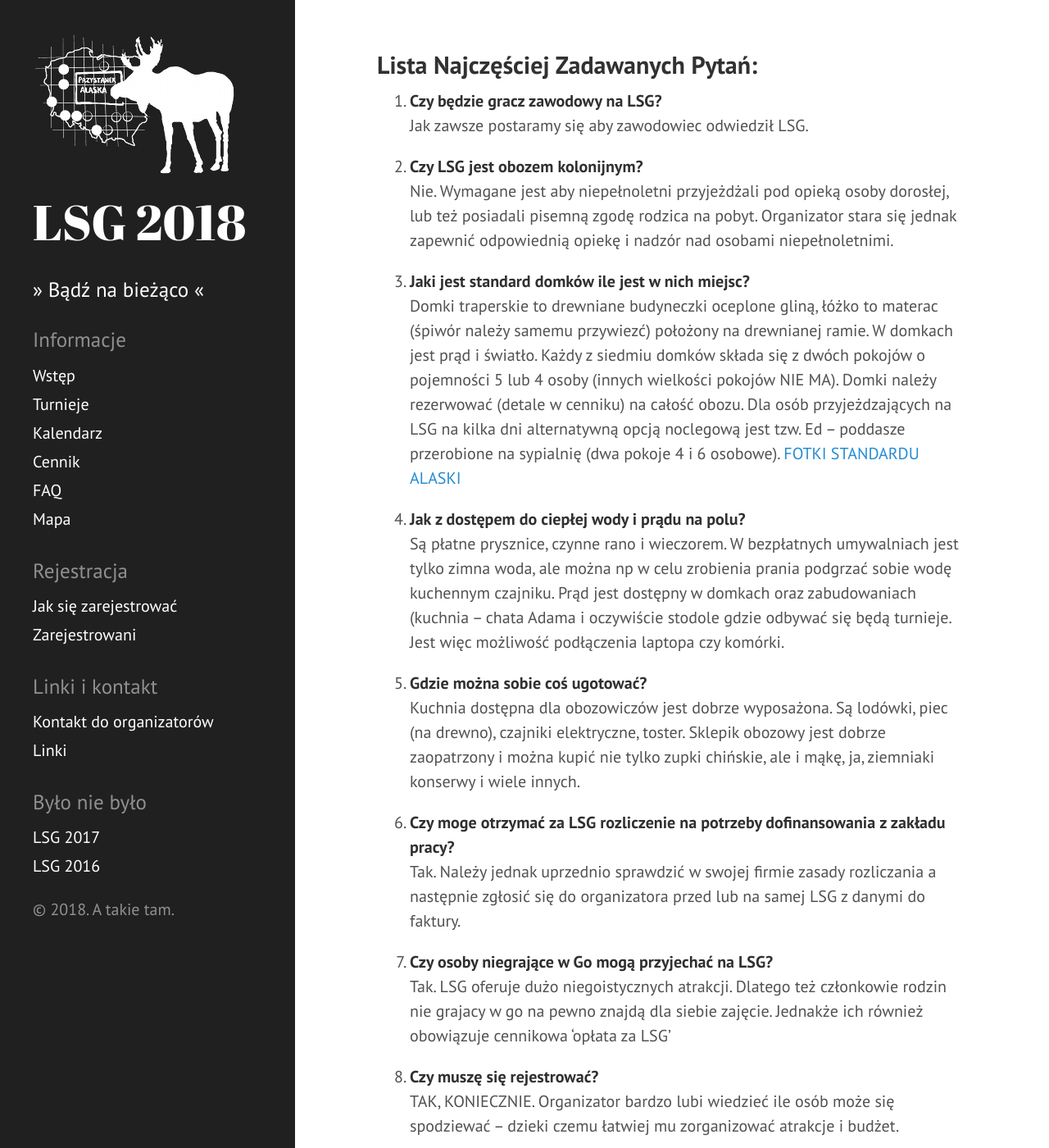
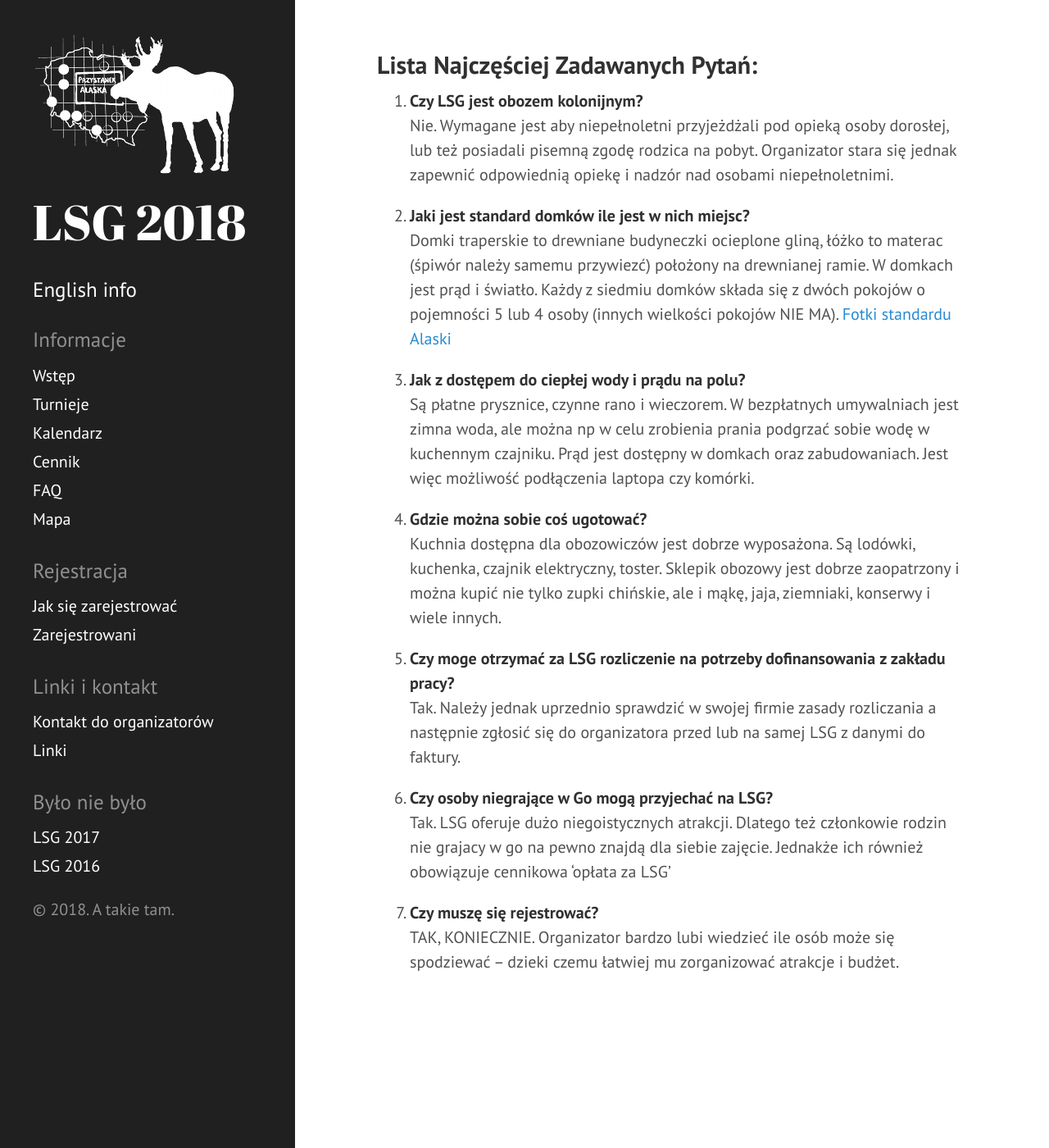
Before and after one commit to tasuki/lsg, a Jekyll site: the page built from faq.md, in a window 1280 px wide and 1400 px high. Shown: the whole window at 82% size. Built offline with Jekyll 4.4.1, drawn with Linux system fonts in a browser that asks for light colours; nearby versions of some CDN libraries; some of the changed text lies outside the part shown.

Commit message:
Update do 2019

```diff
--- a/_includes/sidebar.html
+++ b/_includes/sidebar.html
@@ -11,7 +11,7 @@
     </div>
 
     <nav class="sidebar-nav">
-      <h3><a href="/2018">&raquo; Bądź na bieżąco &laquo;</a></h3>
+      <h3><a href="/english">English info</a></h3>
       <h3>Informacje</h3>
       <a class="sidebar-nav-item" href="/">Wstęp</a>
       <a class="sidebar-nav-item" href="/turnieje">Turnieje</a>
--- a/faq.md
+++ b/faq.md
@@ -5,31 +5,23 @@ title: FAQ
 
 ## Lista Najczęściej Zadawanych Pytań:
 
-
-1. <strong>Czy będzie gracz zawodowy na LSG?</strong><br>
-Jak zawsze postaramy się aby zawodowiec odwiedził LSG.
-
-2. <strong>Czy LSG jest obozem kolonijnym?</strong><br>
+1. <strong>Czy LSG jest obozem kolonijnym?</strong><br>
 Nie. Wymagane jest aby niepełnoletni przyjeżdżali pod opieką osoby dorosłej, lub też posiadali pisemną zgodę rodzica na pobyt. Organizator stara się jednak zapewnić odpowiednią opiekę i nadzór nad osobami niepełnoletnimi.
 
-3. <strong>Jaki jest standard domków ile jest w nich miejsc?</strong><br>
-Domki traperskie to drewniane budyneczki oceplone gliną, łóżko to materac (śpiwór należy samemu przywiezć) położony na drewnianej ramie. W domkach jest prąd i światło. Każdy z siedmiu domków składa się z dwóch pokojów o pojemności 5 lub 4 osoby (innych wielkości pokojów NIE MA). Domki należy rezerwować (detale w cenniku) na całość obozu. Dla osób przyjeżdzających na LSG na kilka dni alternatywną opcją noclegową jest tzw. Ed -- poddasze przerobione na sypialnię (dwa pokoje 4 i 6 osobowe).
-[FOTKI STANDARDU ALASKI](http://www.alaska.sundar.pl/info.html)
+1. <strong>Jaki jest standard domków ile jest w nich miejsc?</strong><br>
+Domki traperskie to drewniane budyneczki ocieplone gliną, łóżko to materac (śpiwór należy samemu przywiezć) położony na drewnianej ramie. W domkach jest prąd i światło. Każdy z siedmiu domków składa się z dwóch pokojów o pojemności 5 lub 4 osoby (innych wielkości pokojów NIE MA).  [Fotki standardu Alaski](http://www.alaska.sundar.pl/info.html)
 
-4. <strong>Jak z dostępem do ciepłej wody i prądu na polu?</strong><br>
-Są płatne prysznice, czynne rano i wieczorem. W bezpłatnych umywalniach jest tylko zimna woda, ale można np w celu zrobienia prania podgrzać sobie wodę kuchennym czajniku. Prąd jest dostępny w domkach oraz zabudowaniach (kuchnia -- chata Adama i oczywiście stodole gdzie odbywać się będą turnieje. Jest więc możliwość podłączenia laptopa czy komórki.
+1. <strong>Jak z dostępem do ciepłej wody i prądu na polu?</strong><br>
+Są płatne prysznice, czynne rano i wieczorem. W bezpłatnych umywalniach jest zimna woda, ale można np w celu zrobienia prania podgrzać sobie wodę w kuchennym czajniku. Prąd jest dostępny w domkach oraz zabudowaniach. Jest więc możliwość podłączenia laptopa czy komórki.
 
-5. <strong>Gdzie można sobie coś ugotować?</strong><br>
-Kuchnia dostępna dla obozowiczów jest dobrze wyposażona. Są lodówki, piec (na drewno), czajniki elektryczne, toster. Sklepik obozowy jest dobrze zaopatrzony i można kupić nie tylko zupki chińskie, ale i mąkę, ja, ziemniaki konserwy i wiele innych.
+1. <strong>Gdzie można sobie coś ugotować?</strong><br>
+Kuchnia dostępna dla obozowiczów jest dobrze wyposażona. Są lodówki, kuchenka, czajnik elektryczny, toster. Sklepik obozowy jest dobrze zaopatrzony i można kupić nie tylko zupki chińskie, ale i mąkę, jaja, ziemniaki, konserwy i wiele innych.
 
-6. <strong>Czy moge otrzymać za LSG rozliczenie na potrzeby dofinansowania z zakładu pracy?</strong><br>
+1. <strong>Czy moge otrzymać za LSG rozliczenie na potrzeby dofinansowania z zakładu pracy?</strong><br>
 Tak. Należy jednak uprzednio sprawdzić w swojej firmie zasady rozliczania a następnie zgłosić się do organizatora przed lub na samej LSG z danymi do faktury.
 
-7. <strong>Czy osoby niegrające w Go mogą przyjechać na LSG?</strong><br>
+1. <strong>Czy osoby niegrające w Go mogą przyjechać na LSG?</strong><br>
 Tak. LSG oferuje dużo niegoistycznych atrakcji. Dlatego też członkowie rodzin nie grajacy w go na pewno znajdą dla siebie zajęcie. Jednakże ich również obowiązuje cennikowa 'opłata za LSG'
 
-8. <strong>Czy muszę się rejestrować?</strong><br>
+1. <strong>Czy muszę się rejestrować?</strong><br>
 TAK, KONIECZNIE. Organizator bardzo lubi wiedzieć ile osób może się spodziewać -- dzieki czemu łatwiej mu zorganizować atrakcje i budżet.
-
-9. <strong>Czy mogę przyjechać prywatnie (jako osoba niezarejestrowana) na Alaskę w czasie LSG?</strong><br>
-Tak, ale proszę wtedy nie liczyć na żadne wygody i atrakcje (jak choćby dostępność gier planszowych, możliwość wykupienia posiłków, uczestnictwo w turniejach itp.). Podobnie ma się sprawa z dostępnością do zwyczajowych udogodnień Alaski (jak kuchnia itp.) Obozowicze zawsze mają pierwszeństwo.
```
Also changed, not shown: cennik.md (+5 -10 lines), english.md (added, +36 -0 lines), index.md (+15 -14 lines), linki.md (+1 -1 lines).
